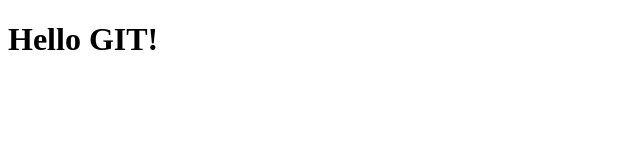
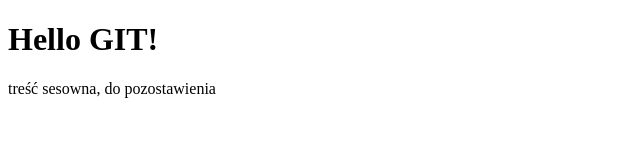
Before and after one commit to ania1995/git-course-4, a plain HTML site: page index.html in a window 1280 px wide. Shown: the whole page, without its empty margins (0-640 px from the left). Drawn offline with Linux system fonts and the light colour scheme.

Commit message:
added paragraph into index.html

```diff
--- a/index.html
+++ b/index.html
@@ -7,5 +7,6 @@
 </head>
 <body>
     <h1>Hello GIT!</h1>
+    <p> treść sesowna, do pozostawienia</p>
 </body>
 </html>
```
